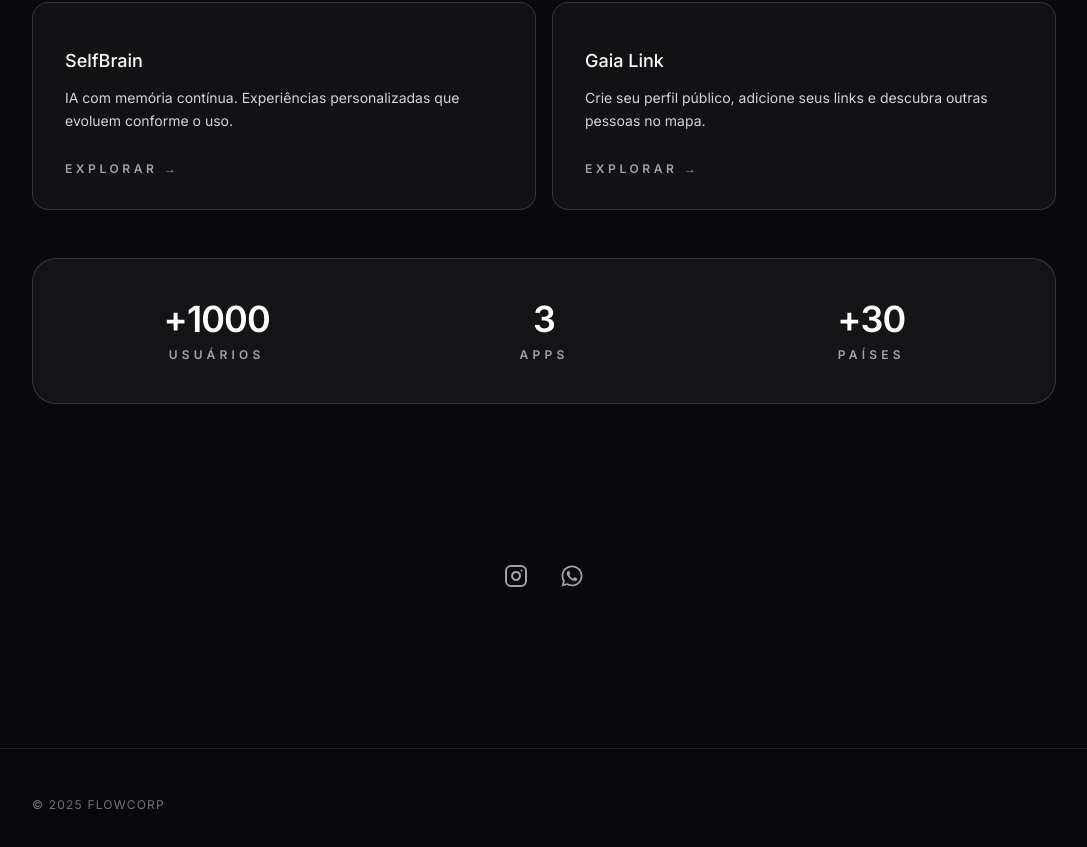
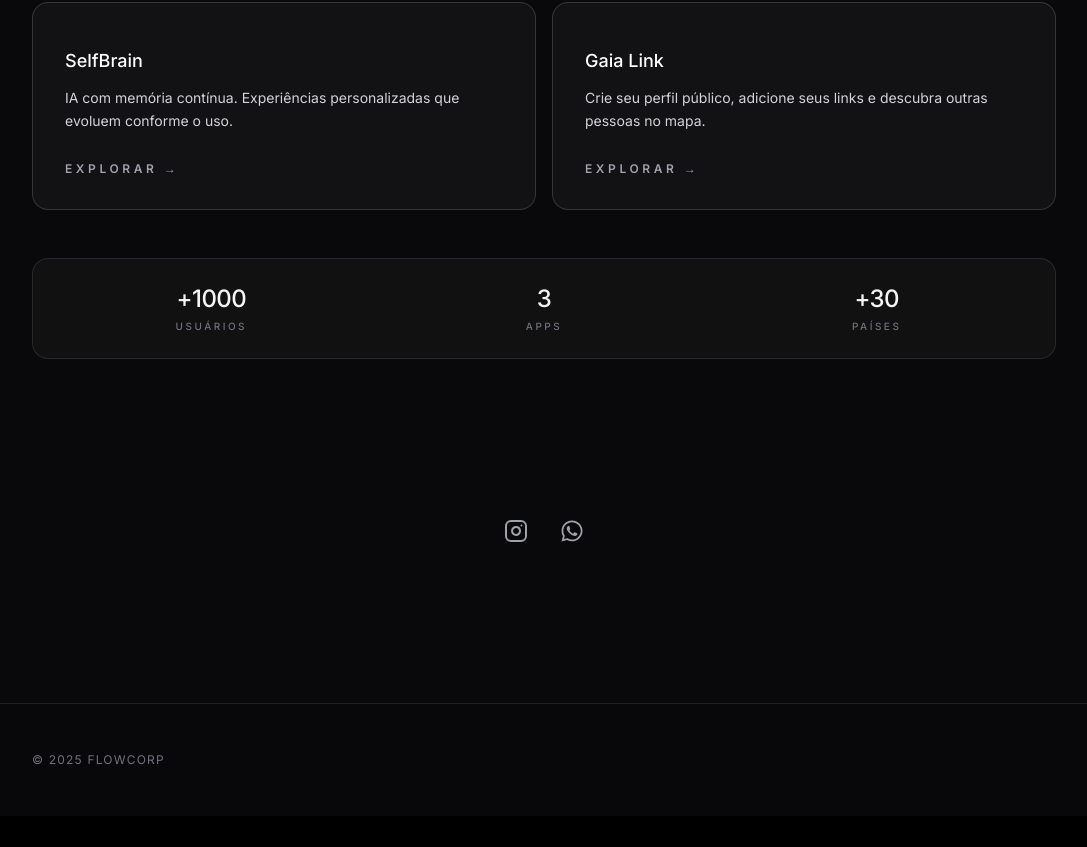
Before and after one commit to igorbiccas/flowcorp-site, a React (Vite) app: page / in a window 1280 px wide. Shown: the part 910-1757 px from the top of the page, without its empty margins (96-1183 px from the left). After the commit the page ends 1726 px from the top, so only its background shows below. Built offline with nearby package versions, Linux system fonts and the light colour scheme.

Commit message:
Reduce visual prominence of homepage metrics

```diff
--- a/App.tsx
+++ b/App.tsx
@@ -174,19 +174,19 @@ const App: React.FC = () => {
               </div>
               <div
                 ref={statsRef}
-                className="grid grid-cols-3 gap-4 rounded-3xl border border-white/15 bg-zinc-900/75 px-4 py-8 text-center md:gap-6 md:px-8 md:py-10"
+                className="grid grid-cols-3 gap-3 rounded-2xl border border-white/10 bg-zinc-900/55 px-3 py-5 text-center md:gap-4 md:px-5 md:py-6"
               >
-                <div className="space-y-2">
-                  <div className="text-2xl font-semibold tracking-tight text-white md:text-4xl">+{animatedStats.users}</div>
-                  <div className="text-[10px] font-semibold uppercase tracking-[0.25em] text-zinc-400 md:text-xs md:tracking-[0.35em]">{t.app.stats.usersLabel}</div>
+                <div className="space-y-1">
+                  <div className="text-lg font-medium tracking-tight text-zinc-100 md:text-2xl">+{animatedStats.users}</div>
+                  <div className="text-[9px] font-medium uppercase tracking-[0.2em] text-zinc-500 md:text-[10px] md:tracking-[0.25em]">{t.app.stats.usersLabel}</div>
                 </div>
-                <div className="space-y-2">
-                  <div className="text-2xl font-semibold tracking-tight text-white md:text-4xl">{animatedStats.apps}</div>
-                  <div className="text-[10px] font-semibold uppercase tracking-[0.25em] text-zinc-400 md:text-xs md:tracking-[0.35em]">{t.app.stats.appsLabel}</div>
+                <div className="space-y-1">
+                  <div className="text-lg font-medium tracking-tight text-zinc-100 md:text-2xl">{animatedStats.apps}</div>
+                  <div className="text-[9px] font-medium uppercase tracking-[0.2em] text-zinc-500 md:text-[10px] md:tracking-[0.25em]">{t.app.stats.appsLabel}</div>
                 </div>
-                <div className="space-y-2">
-                  <div className="text-2xl font-semibold tracking-tight text-white md:text-4xl">+{animatedStats.countries}</div>
-                  <div className="text-[10px] font-semibold uppercase tracking-[0.25em] text-zinc-400 md:text-xs md:tracking-[0.35em]">{t.app.stats.countriesLabel}</div>
+                <div className="space-y-1">
+                  <div className="text-lg font-medium tracking-tight text-zinc-100 md:text-2xl">+{animatedStats.countries}</div>
+                  <div className="text-[9px] font-medium uppercase tracking-[0.2em] text-zinc-500 md:text-[10px] md:tracking-[0.25em]">{t.app.stats.countriesLabel}</div>
                 </div>
               </div>
             </AnimatedSection>
```
